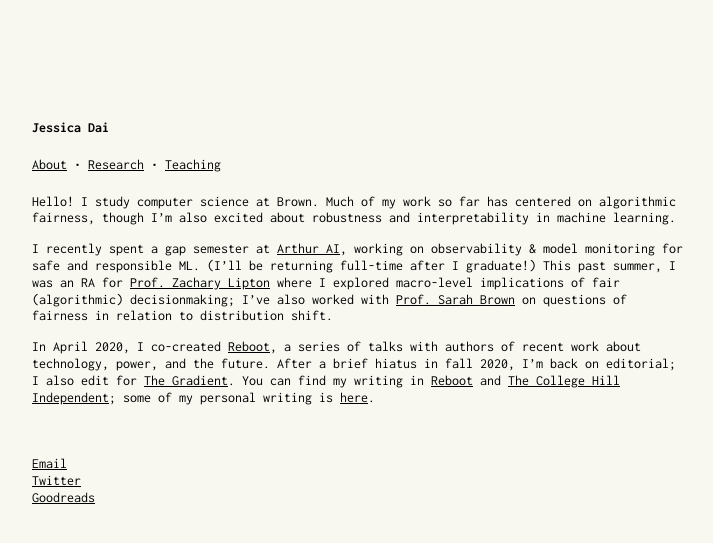
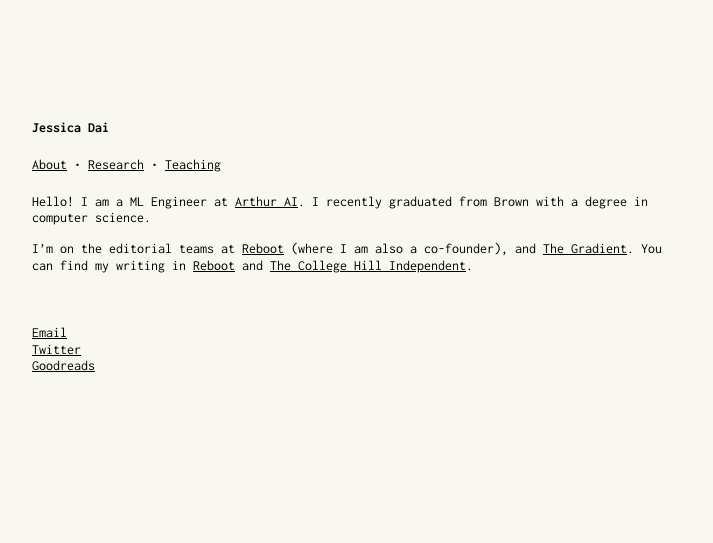
Before and after one commit to jessica-dai/jessica-dai.github.io, a Jekyll site: the page built from index.md, in a window 1280 px wide. Shown: the top 543 px of the page, without its empty margins (88-801 px from the left). Built offline with Jekyll 4.4.1, drawn with Linux system fonts in a browser that asks for light colours.

Commit message:
Update index.md

```diff
--- a/index.md
+++ b/index.md
@@ -4,8 +4,6 @@
 
 layout: default
 ---
-Hello! I study computer science at Brown. Much of my work so far has centered on algorithmic fairness, though I'm also excited about robustness and interpretability in machine learning.
+Hello! I am a ML Engineer at [Arthur AI](http://www.arthur.ai){:target="_blank"}. I recently graduated from Brown with a degree in computer science.
 
-I recently spent a gap semester at [Arthur AI](http://www.arthur.ai){:target="_blank"}, working on observability & model monitoring for safe and responsible ML. (I'll be returning full-time after I graduate!) This past summer, I was an RA for [Prof. Zachary Lipton](http://zacklipton.com/){:target="_blank"} where I explored macro-level implications of fair (algorithmic) decisionmaking; I've also worked with [Prof. Sarah Brown](http://sarahmbrown.org/){:target="_blank"} on questions of fairness in relation to distribution shift.
-
-In April 2020, I co-created [Reboot](https://reboothq.substack.com/about){:target="blank"}, a series of talks with authors of recent work about technology, power, and the future. After a brief hiatus in fall 2020, I'm back on editorial; I also edit for [The Gradient](https://thegradient.pub/){:target="blank"}. You can find my writing in [Reboot](https://reboothq.substack.com/?sort=search&search=written%20by%20jessica%20dai){:target="blank"} and [The College Hill Independent](http://www.theindy.org/search?query=jessica%20dai){:target="blank"}; some of my personal writing is [here](https://reading.supply/@jessica){:target="blank"}.
+I'm on the editorial teams at [Reboot](https://reboothq.substack.com/about){:target="blank"} (where I am also a co-founder), and [The Gradient](https://thegradient.pub/){:target="blank"}. You can find my writing in [Reboot](https://reboothq.substack.com/?sort=search&search=written%20by%20jessica%20dai){:target="blank"} and [The College Hill Independent](http://www.theindy.org/search?query=jessica%20dai){:target="blank"}.
```
